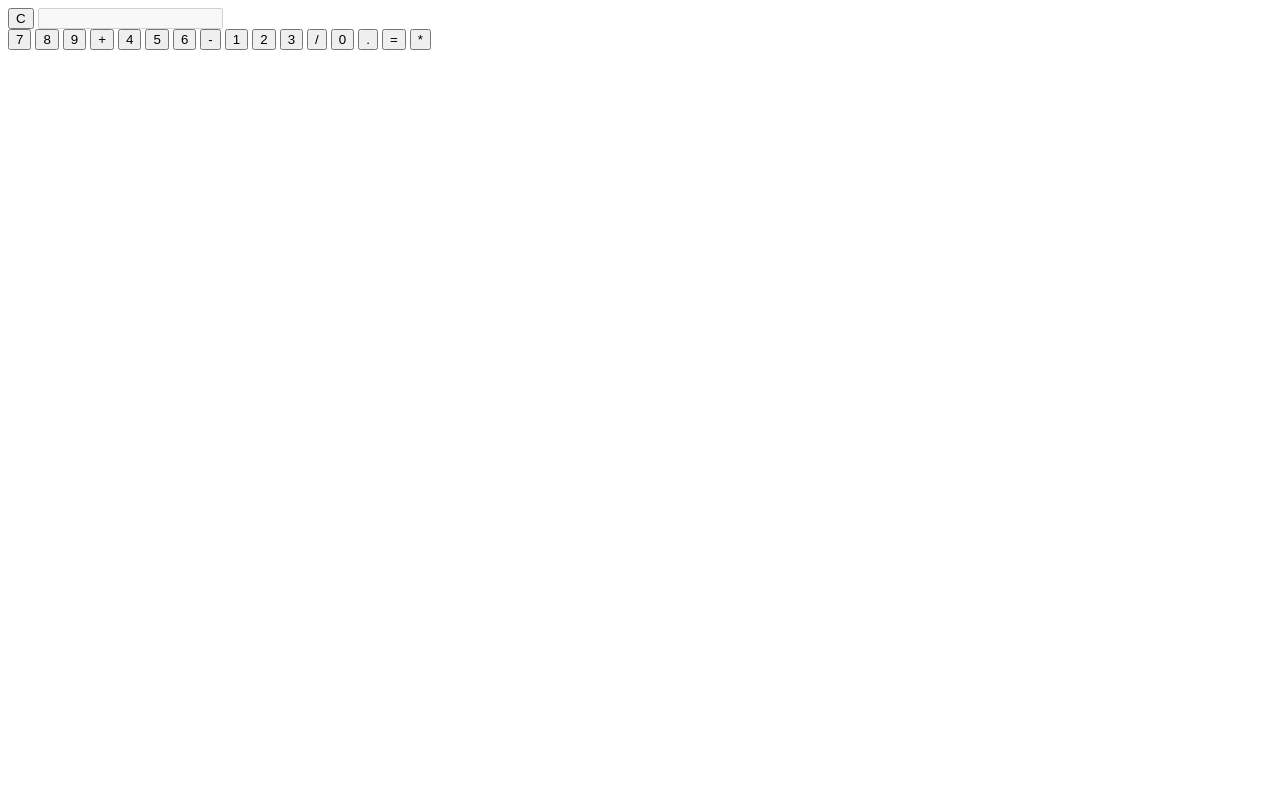
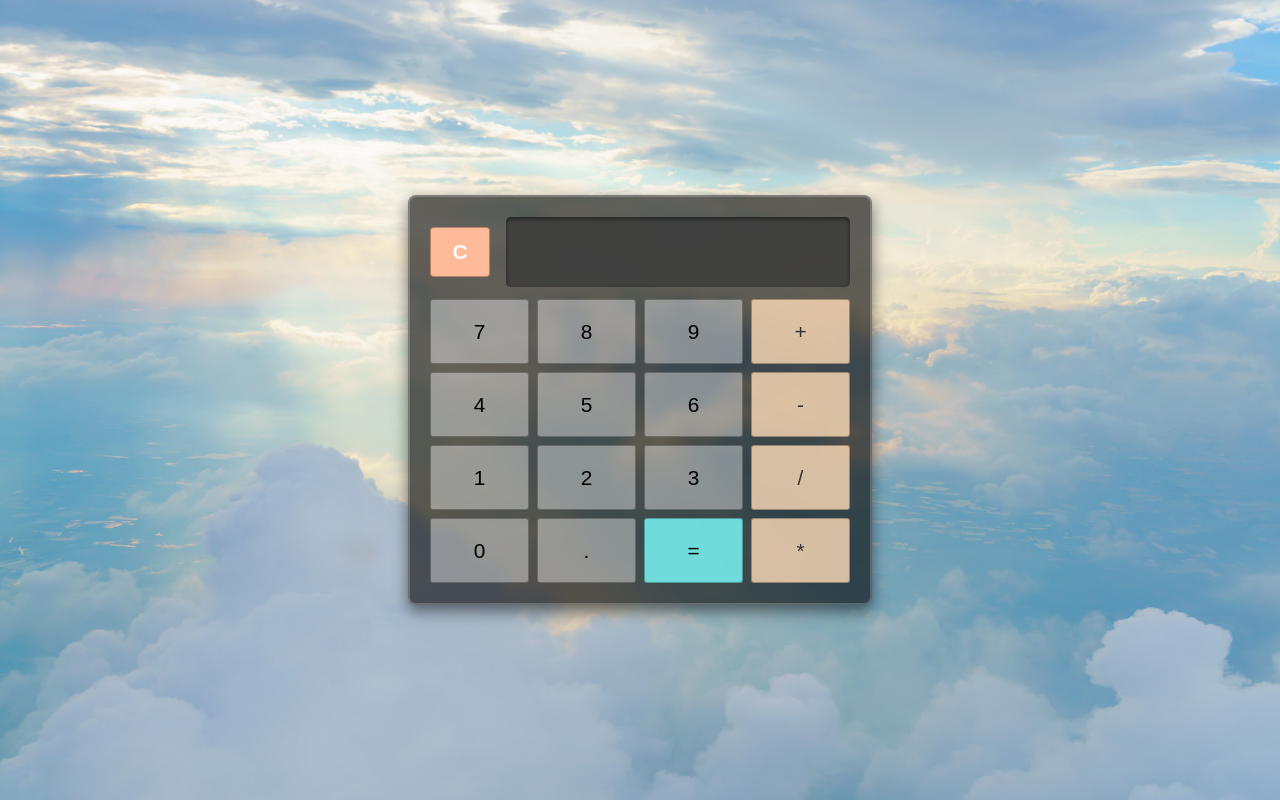
Before and after one commit to KaveenDK/IT-Assignment-06, a plain HTML site: page index.html in a window 1280 px wide. Drawn offline with Linux system fonts and the light colour scheme.

Commit message:
added styles.css file

```diff
--- a/index.html
+++ b/index.html
@@ -5,31 +5,34 @@
     <meta name="viewport" content="width=device-width, initial-scale=1.0" />
     <title>Assignment 06</title>
     <link rel="icon" href="/assets/images/img1.jpg" />
+    <link rel="stylesheet" href="/stylesheet/styles.css" />
   </head>
   <body>
     <div class="calculator">
-      <button class="clear">C</button>
-      <input type="text" id="display" disabled />
+      <div class="display-container">
+        <button class="clear">C</button>
+        <input type="text" id="display" disabled />
+      </div>
       <div class="buttons">
         <button>7</button>
         <button>8</button>
         <button>9</button>
-        <button>+</button>
+        <button class="functionbtn operator">+</button>
 
         <button>4</button>
         <button>5</button>
         <button>6</button>
-        <button>-</button>
+        <button class="functionbtn operator">-</button>
 
         <button>1</button>
         <button>2</button>
         <button>3</button>
-        <button>/</button>
+        <button class="functionbtn operator">/</button>
 
         <button>0</button>
         <button>.</button>
-        <button>=</button>
-        <button>*</button>
+        <button class="result equal">=</button>
+        <button class="functionbtn operator">*</button>
       </div>
     </div>
   </body>
--- /dev/null
+++ b/stylesheet/styles.css
@@ -0,0 +1,152 @@
+body {
+    display: flex;
+    justify-content: center;
+    align-items: center;
+    height: 100vh;
+    margin: 0;
+    background: url('/assets/images/sky.jpg') no-repeat center center/cover;
+    font-family: 'Segoe UI', sans-serif;
+}
+
+.calculator {
+    background: rgba(0, 0, 0, 0.6);
+    padding: 20px;
+    border-radius: 8px;
+    box-shadow: 0 6px 15px rgba(0, 0, 0, 0.5);
+    border: 2px solid rgba(255, 255, 255, 0.2);
+    backdrop-filter: blur(6px);
+    display: flex;
+    flex-direction: column;
+    width: 100%;
+    max-width: 420px;
+}
+
+.display-container {
+    display: flex;
+    align-items: center;
+    margin-bottom: 12px;
+}
+
+#display {
+    height: 50px;
+    font-size: 1.5em;
+    padding: 10px 15px;
+    border: none;
+    border-radius: 5px;
+    background-color: rgba(60, 60, 60, 0.85);
+    color: white;
+    text-align: right;
+    box-shadow: inset 0 2px 4px rgba(0, 0, 0, 0.5);
+    flex: 1;
+    margin-left: 8px;
+}
+
+.buttons {
+    display: grid;
+    grid-template-columns: repeat(4, 1fr);
+    gap: 8px;
+}
+
+button {
+    height: 60px;
+    font-size: 1.2em;
+    border-radius: 3px;
+    border: 1px solid rgba(0, 0, 0, 0.3);
+    background-color: rgba(255, 255, 255, 0.4);
+    color: #000;
+    cursor: pointer;
+    transition: background-color 0.3s ease, transform 0.2s;
+}
+
+button:hover {
+    background-color: rgba(255, 255, 255, 0.6);
+    transform: scale(1.03);
+}
+
+.operator {
+    background-color: rgba(255, 222, 185, 0.8);
+    color: #333;
+}
+
+.operator:hover {
+    background-color: rgba(255, 200, 150, 0.9);
+}
+
+.equal {
+    background-color: rgba(125, 255, 255, 0.8);
+    color: #000;
+}
+
+.equal:hover {
+    background-color: rgba(90, 230, 230, 1);
+}
+
+.clear {
+    background-color: #ffbb99;
+    color: white;
+    font-weight: bold;
+    border-radius: 4px;
+    height: 50px;
+    width: 60px;
+    margin-right: 8px;
+}
+
+.clear:hover {
+    background-color: #ff9966;
+}
+
+/* Responsive Design */
+@media (max-width: 425px) {
+    .calculator {
+        width: 90%;
+    }
+
+    button {
+        height: 50px;
+        font-size: 1em;
+    }
+}
+
+@media (min-width: 426px) and (max-width: 768px) {
+    .calculator {
+        width: 80%;
+    }
+
+    button {
+        height: 55px;
+        font-size: 1.1em;
+    }
+}
+
+@media (min-width: 769px) and (max-width: 1024px) {
+    .calculator {
+        width: 70%;
+    }
+
+    button {
+        height: 60px;
+        font-size: 1.2em;
+    }
+}
+
+@media (min-width: 1025px) and (max-width: 1440px) {
+    .calculator {
+        width: 60%;
+    }
+
+    button {
+        height: 65px;
+        font-size: 1.3em;
+    }
+}
+
+@media (min-width: 1441px) {
+    .calculator {
+        width: 50%;
+    }
+
+    button {
+        height: 70px;
+        font-size: 1.4em;
+    }
+}
```
